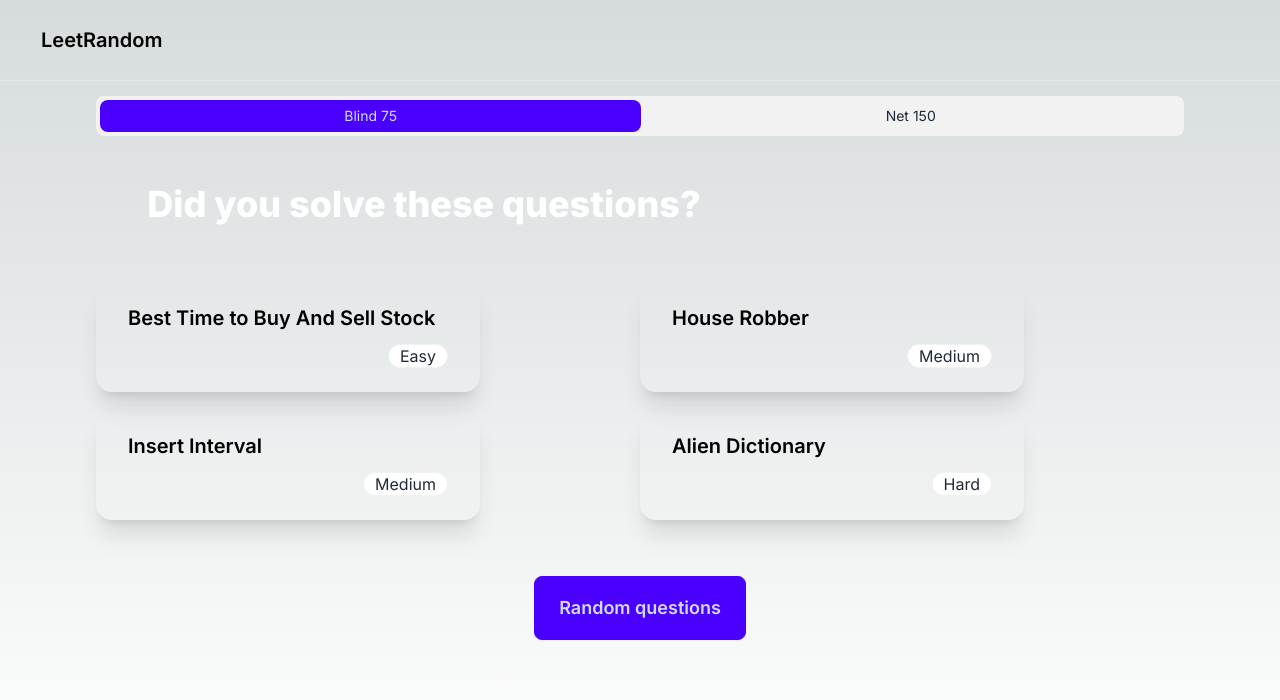
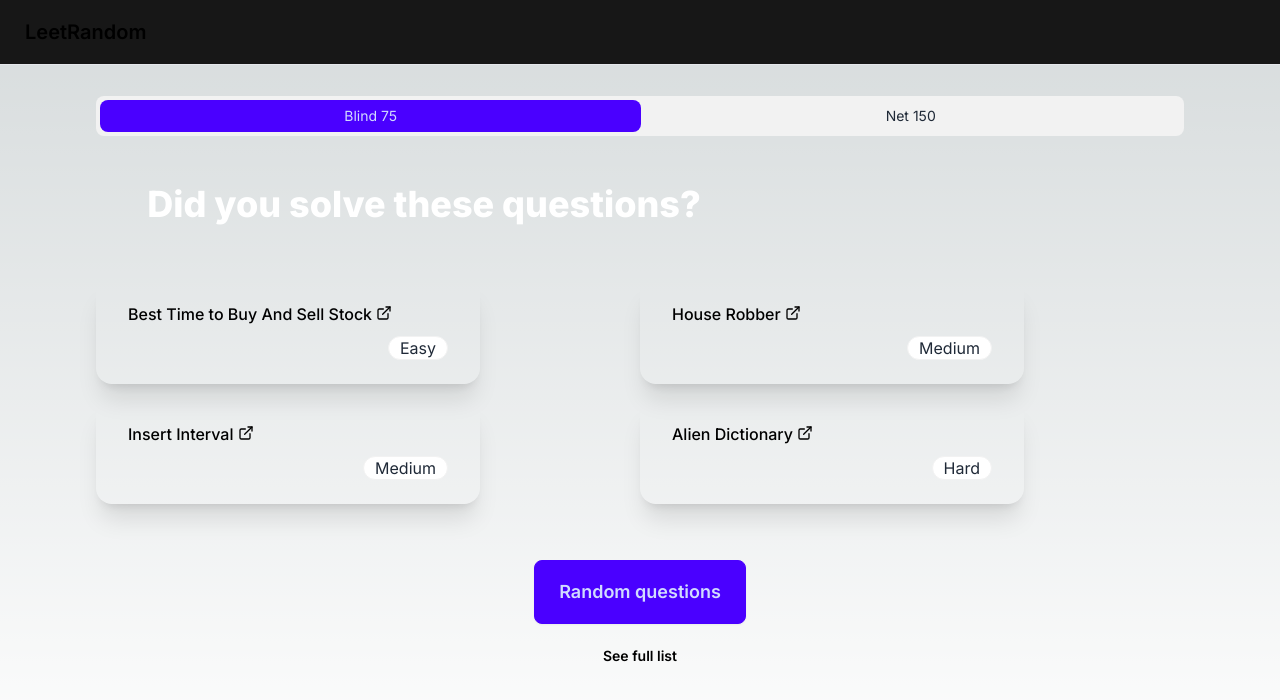
Before and after one commit to KittichoteKamalapirat/leet-random, a Next.js app: page / in a window 1280 px wide. Shown: the top 700 px of the page. Built offline with nearby package versions, Linux system fonts and the light colour scheme.

Commit message:
chore: add external icon

```diff
--- a/package.json
+++ b/package.json
@@ -15,6 +15,7 @@
     "next": "14.2.3",
     "react": "^18",
     "react-dom": "^18",
+    "react-icons": "^5.2.0",
     "tailwind-merge": "^2.3.0",
     "zustand": "^4.5.2"
   },
--- a/src/components/Navbar.tsx
+++ b/src/components/Navbar.tsx
@@ -1,18 +1,20 @@
+import Link from "next/link";
 import { cn } from "../utils/cn";
 
 const Navbar = () => {
   return (
     <div
       className={cn(
-        "fixed z-50 top-0 left-0 w-screen px-4 py-2",
-        "bg-background",
-        "flex justify-between",
-        "border-b-[1px] border-foreground/10"
+        "fixed z-50 top-0 left-0 w-screen",
+        "border-b-[1px] border-foreground/10",
+        "bg-background-primary"
       )}
     >
       <div className="navbar">
         <div className="flex-1">
-          <a className="btn btn-ghost text-xl">LeetRandom</a>
+          <Link href="/" className="btn btn-ghost text-xl">
+            LeetRandom
+          </Link>
         </div>
       </div>
     </div>
--- a/src/components/ProblemList.tsx
+++ b/src/components/ProblemList.tsx
@@ -1,3 +1,4 @@
+import { FiExternalLink } from "react-icons/fi";
 import { useCallback, useEffect } from "react";
 
 import useStore from "../lib/store";
@@ -38,9 +39,26 @@ const ProblemList = () => {
           <tbody>
             {/* row 1 */}
             {allQuestions?.map((problem, index) => (
-              <tr key={problem.text}>
+              <tr
+                key={problem.text}
+                className="relative
+              "
+              >
                 <th>{index + 1}</th>
-                <td>{problem.text}</td>
+                <td>
+                  <a
+                    href={problem.href}
+                    target="_blank"
+                    aria-label={`${problem.text}(opens in new tab))`}
+                    className="inline-flex items-baseline font-medium leading-tight text-foreground-primary hover:text-primary focus-visible:text-primary  group/link text-base"
+                    rel="noreferrer noopener"
+                  >
+                    {/* make the entire card a link */}
+                    <span className="absolute -inset-x-4 -inset-y-2.5 hidden rounded md:-inset-x-6 md:-inset-y-4 lg:block" />
+                    {problem.text}
+                    <FiExternalLink className="inline-block h-4 w-4 shrink-0 transition-transform group-hover/link:-translate-y-1 group-hover/link:translate-x-1 group-focus-visible/link:-translate-y-1 group-focus-visible/link:translate-x-1 motion-reduce:transition-none ml-1 translate-y-px" />
+                  </a>
+                </td>
                 <td>
                   <div
                     className={cn(
--- a/src/components/QuestionCard.tsx
+++ b/src/components/QuestionCard.tsx
@@ -1,8 +1,7 @@
-import React from "react";
+import { FiExternalLink } from "react-icons/fi";
+import { cn } from "../utils/cn";
+import { getLevelColor } from "../utils/getLevelColor";
 import { Difficulty } from "../utils/getRandomQuestions";
-import { cn } from "../utils/cn";
-import Link from "next/link";
-import { getLevelColor } from "../utils/getLevelColor";
 
 interface Props {
   title: string;
@@ -13,15 +12,28 @@ interface Props {
 
 const QuestionCard = ({ title, href, difficulty, className }: Props) => {
   return (
-    <Link href={href} target="_blank">
     <div
       className={cn(
         "card card-compact w-96 bg-base-100 shadow-xl",
+
         className
       )}
     >
-        <div className="card-body">
-          <h2 className="card-title">{title}</h2>
+      <div className="card-body relative">
+        <h2 className="card-title">
+          <a
+            href={href}
+            target="_blank"
+            aria-label={`${title}(opens in new tab))`}
+            className="inline-flex items-baseline font-medium leading-tight text-foreground-primary hover:text-primary focus-visible:text-primary  group/link text-base"
+            rel="noreferrer noopener"
+          >
+            {/* make the entire card a link */}
+            <span className="absolute -inset-x-4 -inset-y-2.5 hidden rounded md:-inset-x-6 md:-inset-y-4 lg:block" />
+            {title}
+            <FiExternalLink className="inline-block h-4 w-4 shrink-0 transition-transform group-hover/link:-translate-y-1 group-hover/link:translate-x-1 group-focus-visible/link:-translate-y-1 group-focus-visible/link:translate-x-1 motion-reduce:transition-none ml-1 translate-y-px" />
+          </a>
+        </h2>
 
         <div className="card-actions justify-end">
           <div className={cn("badge badge-lg", getLevelColor(difficulty))}>
@@ -30,7 +42,6 @@ const QuestionCard = ({ title, href, difficulty, className }: Props) => {
         </div>
       </div>
     </div>
-    </Link>
   );
 };
 export default QuestionCard;
--- a/src/components/SuggestedProblems.tsx
+++ b/src/components/SuggestedProblems.tsx
@@ -1,3 +1,4 @@
+import Link from "next/link";
 import useStore from "../lib/store";
 import { randomizeQuestions } from "../services/randomizeQuestions";
 import QuestionCard from "./QuestionCard";
@@ -25,13 +26,17 @@ const SuggestedProblems = () => {
         ))}
       </div>
 
-      <div className="flex justify-center items-center">
+      <div className="flex flex-col justify-center gap-2 items-center">
         <button
           onClick={() => randomizeQuestions(problemSet)}
           className="btn btn-primary mt-12 btn-lg mx-auto"
         >
           Random questions
         </button>
+
+        <Link href="/list" className="btn btn-ghost btn-md mx-auto">
+          See full list
+        </Link>
       </div>
     </div>
   );
--- a/src/pages/index.tsx
+++ b/src/pages/index.tsx
@@ -35,7 +35,7 @@ export default function Home() {
       randomizeQuestions(problemSet);
     }
     setTimeout(() => {
-      isFirstRender.current = false;
+      isFirstRender.current = false; // add delay so the next hook don't get called right away
     }, 500);
   }, []);
 
--- a/src/utils/getLevelColor.ts
+++ b/src/utils/getLevelColor.ts
@@ -4,7 +4,8 @@ export const getLevelColor = (level: Difficulty) => {
       return "badge-success";
     case "Medium":
       return "badge-warning";
-    case "Hard":
+    case "Ha bgrd":
+    default:
       return "badge-error";
   }
 };
--- a/tailwind.config.ts
+++ b/tailwind.config.ts
@@ -1,6 +1,7 @@
 import daisyui from "daisyui";
 import typoTypo from "@tailwindcss/typography";
 import type { Config } from "tailwindcss";
+import colors from "tailwindcss/colors";
 
 const config: Config = {
   content: [
@@ -10,6 +11,11 @@ const config: Config = {
   ],
   theme: {
     extend: {
+      colors: {
+        background: {
+          primary: colors.neutral[900],
+        },
+      },
       backgroundImage: {
         "gradient-radial": "radial-gradient(var(--tw-gradient-stops))",
         "gradient-conic":
@@ -17,6 +23,7 @@ const config: Config = {
       },
     },
   },
+
   plugins: [typoTypo, daisyui],
 };
 export default config;
```
Also changed, not shown: 1 other file (tests, documents, lock files or other folders). Lines whose indentation alone changed are shown as unchanged.
